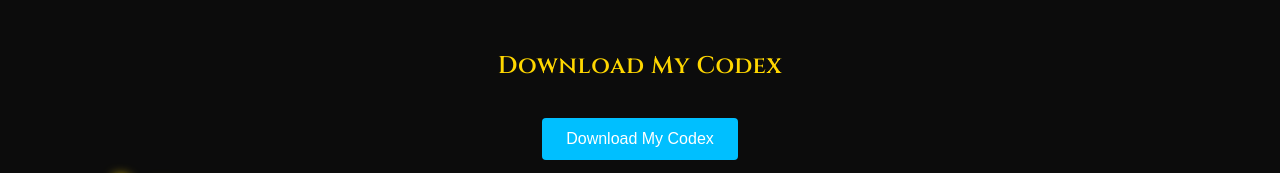
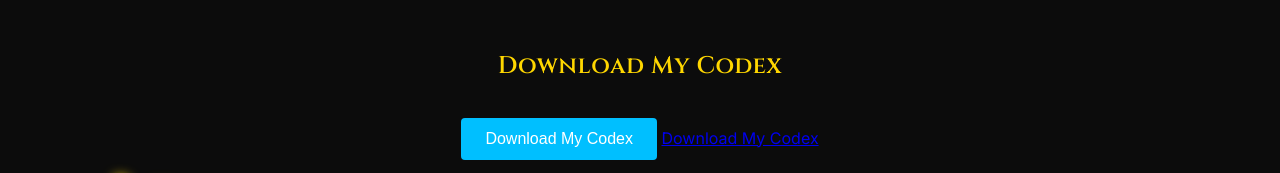
Before and after one commit to Ray-5106/rayhan_website, a plain HTML site: page index.html in a window 1280 px wide. Shown: the part 2960-3133 px from the top of the page. Drawn offline with nearby package versions, Linux system fonts and the light colour scheme; no server answers.

Commit message:
index.html

```diff
--- a/index.html
+++ b/index.html
@@ -230,7 +230,7 @@
     <button id="resumeBtn" class="primaryBtn" title="View or download my resume (PDF)">
       Download My Codex
     </button>
-    <!-- Optional QR -->
+    <a href="assets/resume.pdf" download>Download My Codex</a>
     <img
       src="./assets/images/resume-qr.png"
       alt="QR code linking to resume PDF"
```
